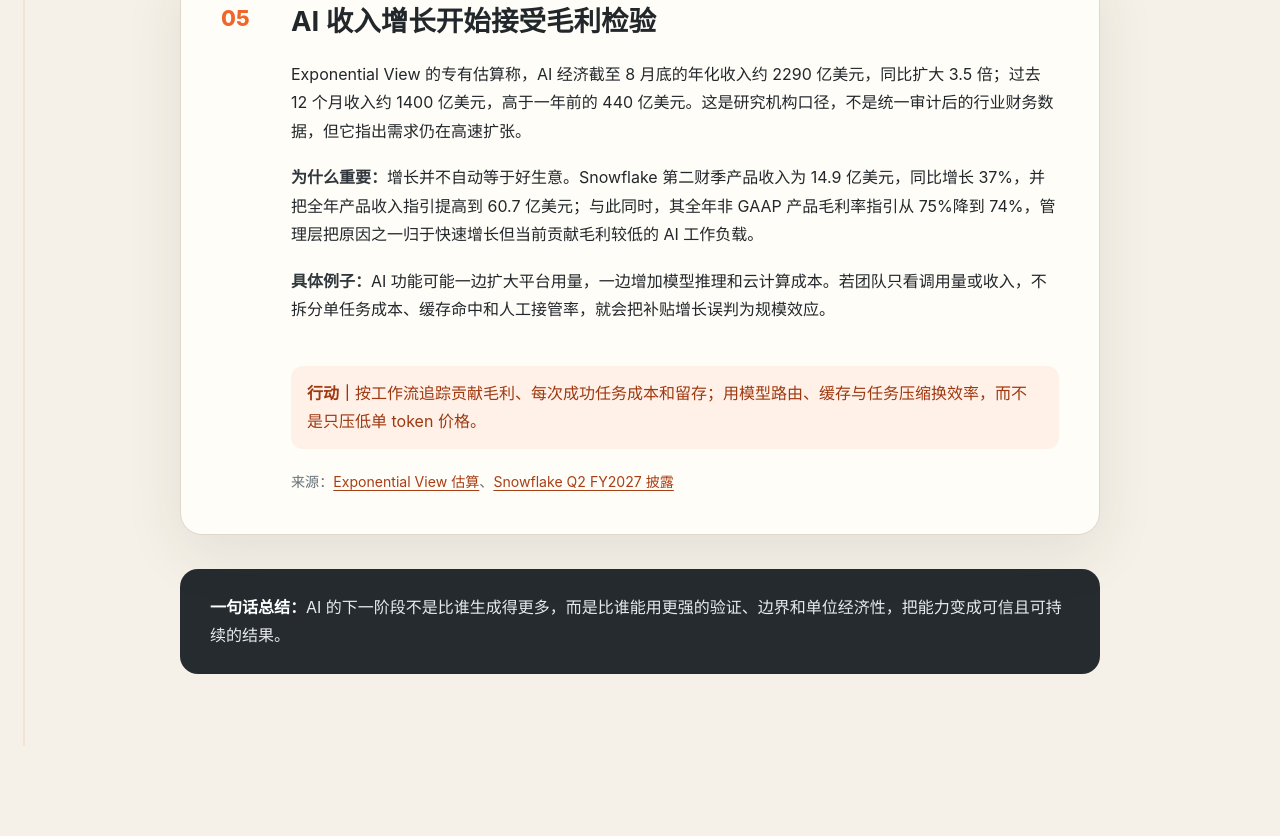
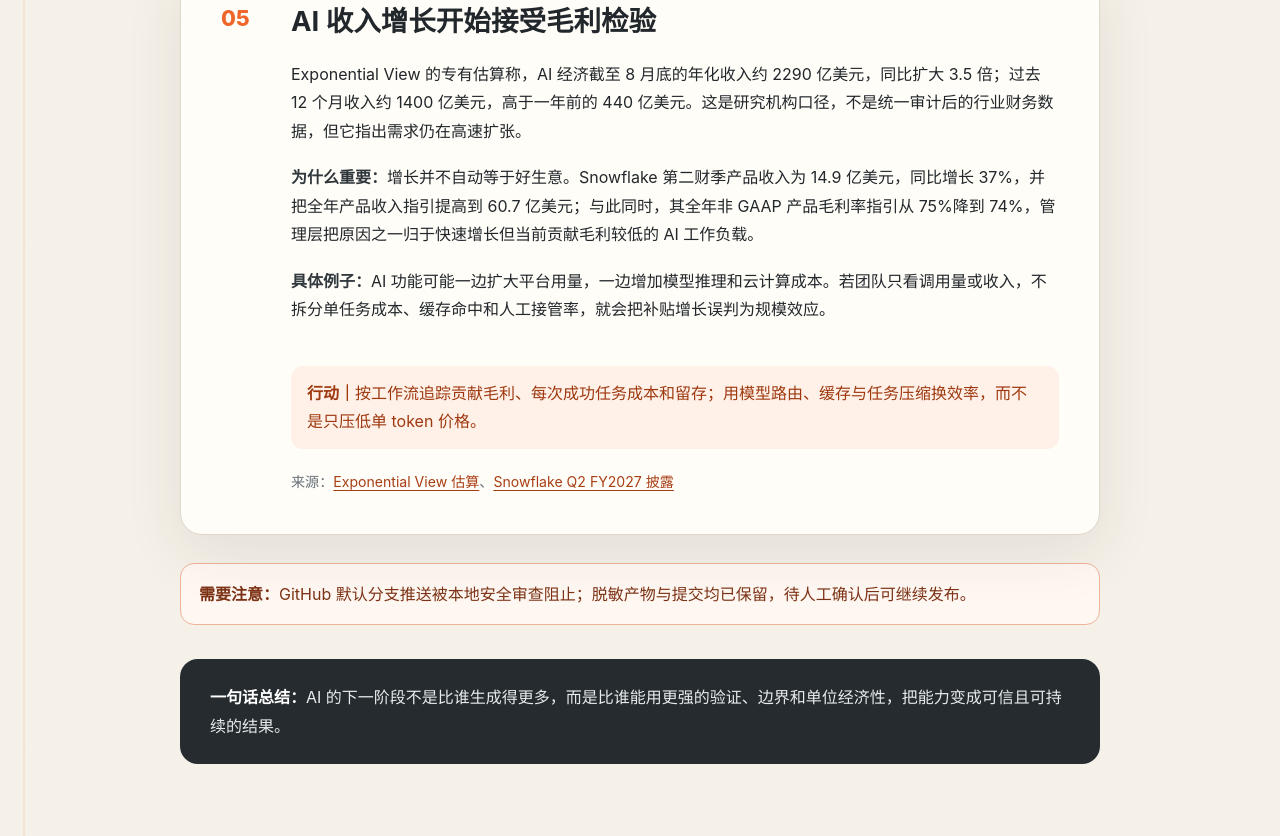
Before and after one commit to rayest/xiaobai-xue-ai-7-days, a browser extension: page reports/2026-09-08-verification-becomes-bottleneck.html in a window 1280 px wide. Shown: the part 2806-3642 px from the top of the page. Before the commit the page ends 3552 px from the top, so only its background shows below. Drawn offline with Linux system fonts and the light colour scheme.

Commit message:
Document Sep 8 push limitation

```diff
--- a/reports/2026-09-08-verification-becomes-bottleneck.html
+++ b/reports/2026-09-08-verification-becomes-bottleneck.html
@@ -30,6 +30,7 @@
     .label { font-weight:750; color:#31383d; }
     .action { margin:24px 0 0 70px; padding:13px 16px; border-radius:12px; background:var(--accent-soft); color:#9e390f; }
     .sources { margin:20px 0 0 70px; color:var(--muted); font-size:.88rem; }
+    .notice { margin:28px 0 0; padding:16px 18px; border:1px solid #efb397; border-radius:14px; background:#fff7f2; color:#7c3214; }
     footer { margin-top:34px; padding:24px 30px; border-radius:18px; background:var(--dark); color:#e7ebed; }
     footer strong { color:#fff; }
     @media (max-width:680px) { .page{width:min(100% - 24px,920px);padding-top:20px}.hero{border-radius:20px}.brand{margin-bottom:24px}.card-head{grid-template-columns:42px 1fr;gap:6px}.action,.sources{margin-left:48px} }
@@ -102,6 +103,8 @@
       </article>
     </div>
 
+    <aside class="notice"><strong>需要注意：</strong>GitHub 默认分支推送被本地安全审查阻止；脱敏产物与提交均已保留，待人工确认后可继续发布。</aside>
+
     <footer><strong>一句话总结：</strong>AI 的下一阶段不是比谁生成得更多，而是比谁能用更强的验证、边界和单位经济性，把能力变成可信且可持续的结果。</footer>
   </main>
 </body>
```
